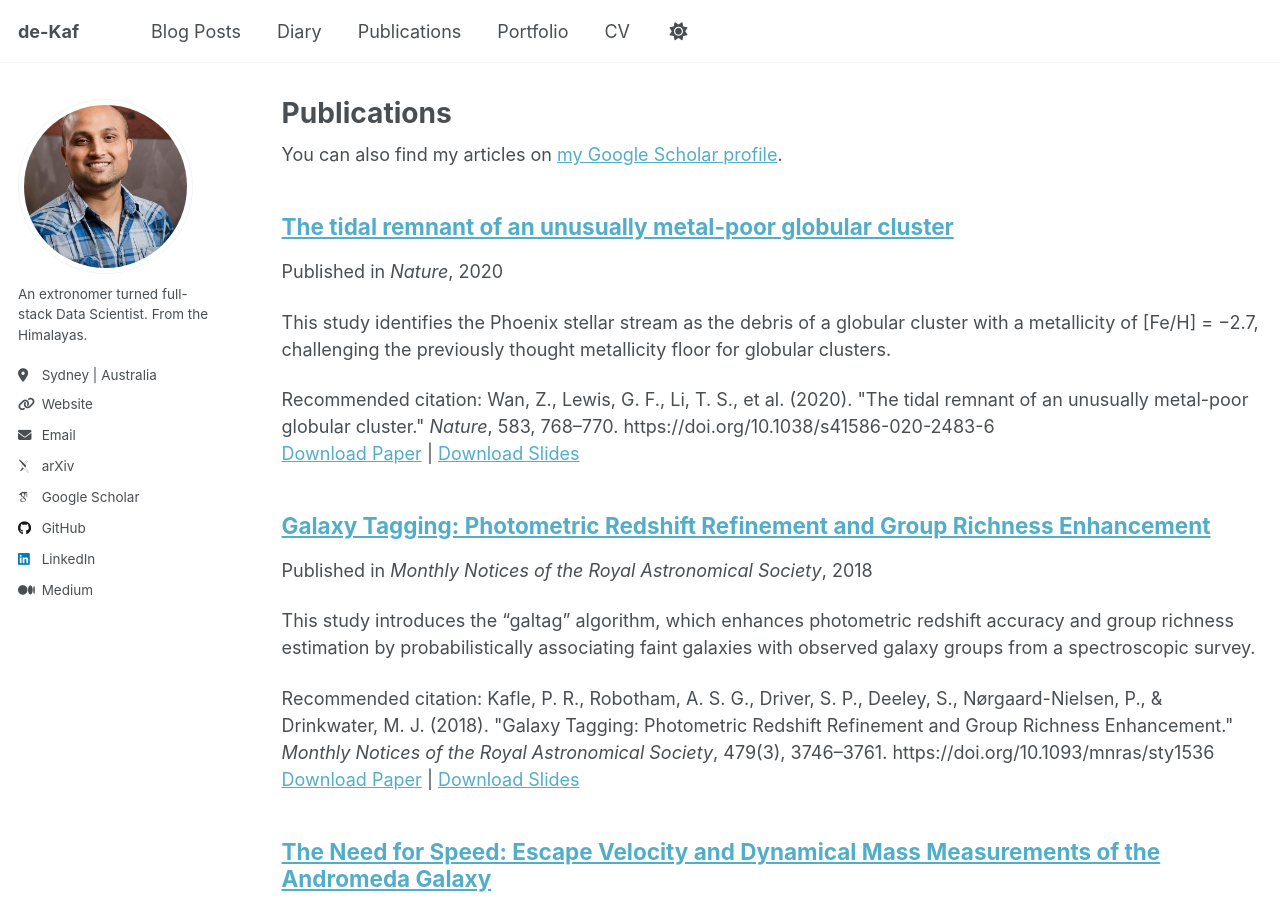
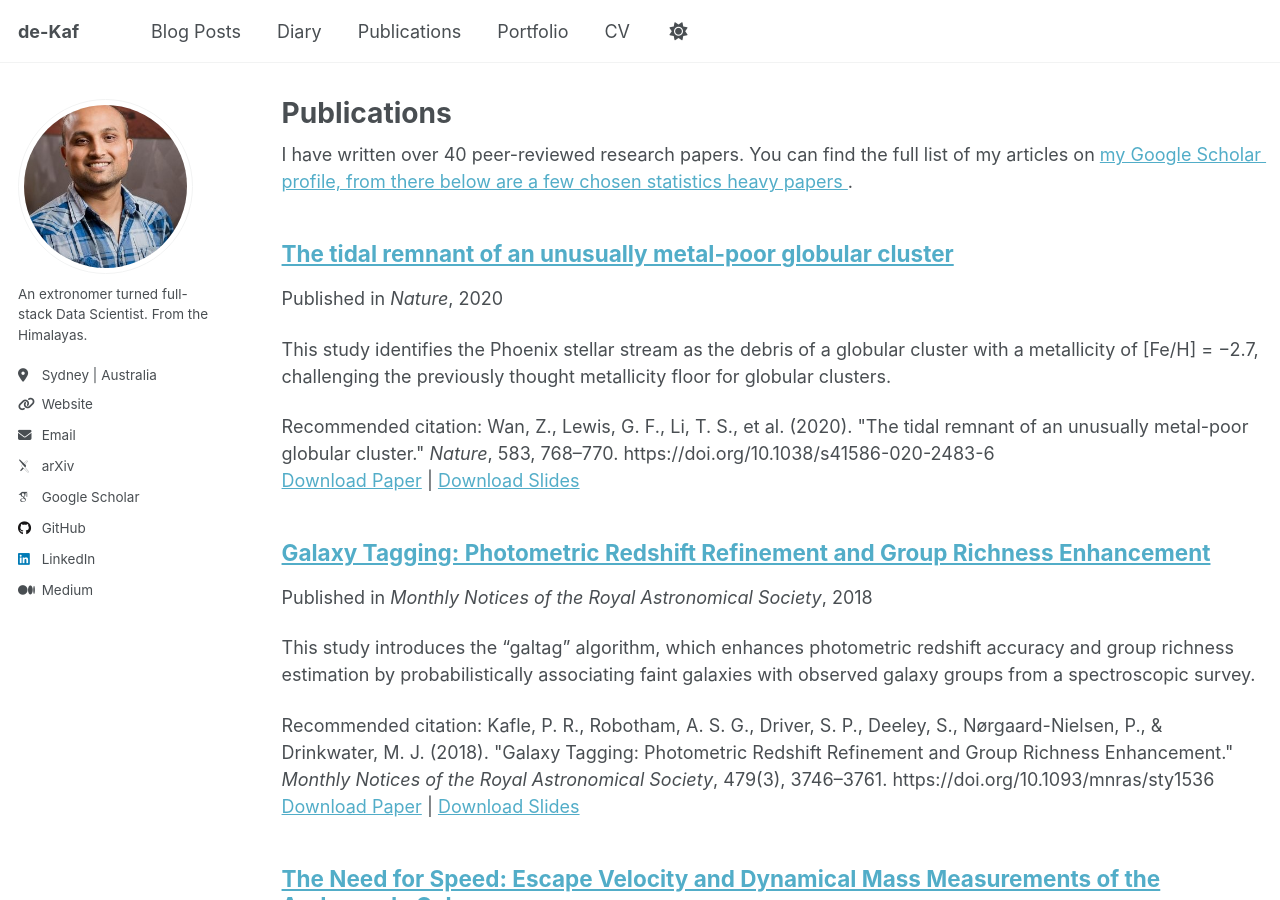
Before and after one commit to pkaf/pkaf.github.io, a Jekyll site: the page built from _pages/publications.html, in a window 1280 px wide and 900 px high. Built offline with Jekyll 4.4.1, drawn with Linux system fonts in a browser that asks for light colours; some web fonts are replaced; a script that is not in the unit is left out.

Commit message:
pub updated

```diff
--- a/_pages/publications.html
+++ b/_pages/publications.html
@@ -6,7 +6,7 @@ author_profile: true
 ---
 
 {% if site.author.googlescholar %}
-  <div class="wordwrap">You can also find my articles on <a href="{{site.author.googlescholar}}">my Google Scholar profile</a>.</div>
+  <div class="wordwrap">I have written over 40 peer-reviewed research papers. You can find the full list of my articles on <a href="{{site.author.googlescholar}}">my Google Scholar profile, from there below are a few chosen statistics heavy papers </a>.</div>
 {% endif %}
 
 {% include base_path %}
```
